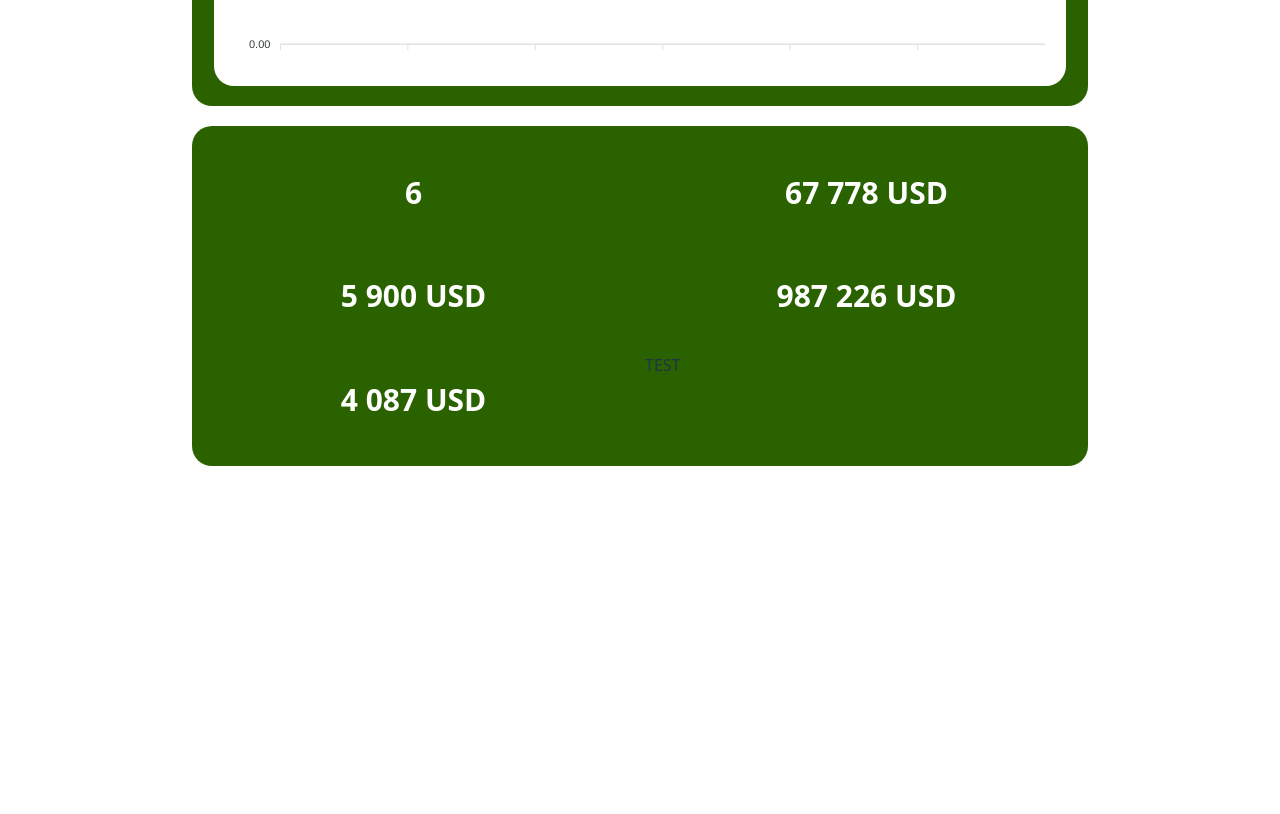
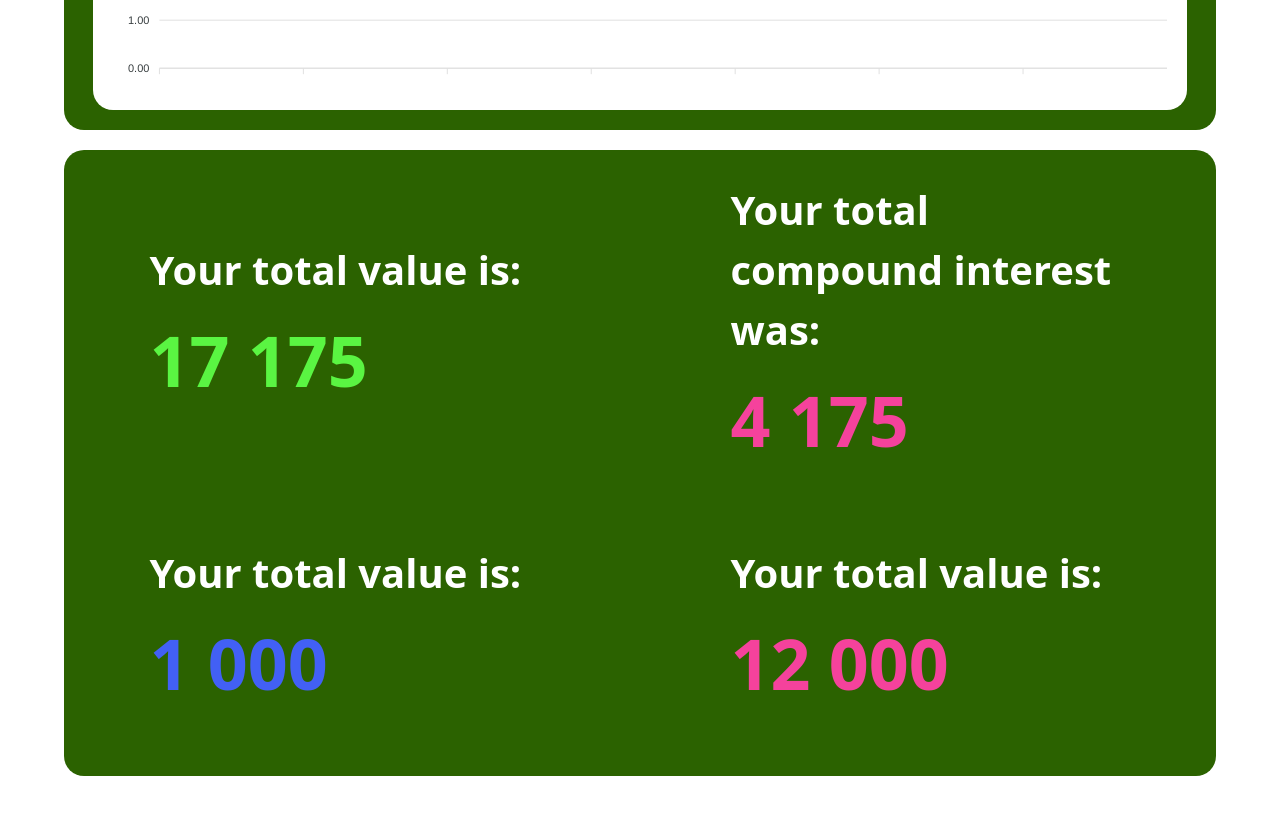
Before and after one commit to Jawen04/CompoundInterestCalc, a React (Vite) app: page / in a window 1280 px wide. Shown: the part 880-1694 px from the top of the page. Built offline with nearby package versions, Linux system fonts and the light colour scheme.

Commit message:
added result functionality

```diff
--- a/src/App.jsx
+++ b/src/App.jsx
@@ -3,10 +3,10 @@ import './App.css';
 import ApexCharts from 'react-apexcharts';
 import { CalculatorContext, CalculatorProvider } from './CalculatorContext';
 import DropDown from './components/Dropdown';
+import calculateCompoundInterest from './util/calculate';
 
 //const [coolValue, setCoolValue] = useState(0);
-const calculatorValues = {}
-calculatorValues.rentPerYear = 6
+
 
 function App() {
   return (
@@ -113,6 +113,7 @@ function SliderTitle({ SliderTitle }) {
 }
 
 function InputBox({ value, setValue, maxValue, suffix, step }) {
+
   const handleChange = (e) => {
     setValue(parseFloat(e.target.value));
   };
@@ -160,18 +161,79 @@ function ResultContainer() {
 }
 
 function ResultBox() {
+
+  const {
+    rentPerYear,
+    setRentPerYear,
+    startCapital,
+    setStartCapital,
+    savingPerMonth,
+    setSavingPerMonth,
+    savingSpan,
+    setSavingSpan,
+  } = useContext(CalculatorContext)
+
+  // calculateCompoundInterest(startCapital, savingPerMonth, rentPerYear, i);
+  const calculator = calculateCompoundInterest(startCapital, savingPerMonth, rentPerYear, savingSpan);
+
+  const titleFontSize = '40px';
+  const valueFontSize = '70px';
   return (
 
     <div className='resultBox'>
-      <div className='resultText'>{calculatorValues.rentPerYear}</div>
-      <div className='resultText'>67 778 USD</div>
-      <div className='resultText'>5 900 USD</div>
-      <div className='resultText'>987 226 USD</div>
-      <div className='resultText'>4 087 USD</div>
-      <div
-      className='testBtn'
-      onClick={() => {calculatorValues.rentPerYear = 999; console.log(calculatorValues.rentPerYear)}}
-      > TEST</div>
+      <div className='resultText'>
+        <div style={{
+          display: 'flex',
+          flexDirection: 'column',
+          alignItems: 'flex-start',
+          textAlign: 'left',
+          gap: '8px' // or '0.5rem', '10px', etc.
+        }}>
+        <h3 style = {{fontSize:titleFontSize, width:'400px'}}>Your total value is:</h3>
+        <h1 style = {{fontSize:valueFontSize, color:'#5af542'}}>{calculator.total.toFixed(0).replace(/\B(?=(\d{3})+(?!\d))/g, " ")} </h1>
+        </div>
+      </div>
+      <div className='resultText'>
+        <div style={{
+          display: 'flex',
+          flexDirection: 'column',
+          alignItems: 'flex-start',
+          textAlign: 'left',
+          gap: '8px' // or '0.5rem', '10px', etc.
+        }}>
+        <h3 style = {{fontSize:titleFontSize, width:'400px'}}>Your total compound interest was:</h3>
+        <h1 style = {{fontSize:valueFontSize, color:'#f5429c'}}>{calculator.growth.toFixed(0).replace(/\B(?=(\d{3})+(?!\d))/g, " ")}</h1>
+        </div>
+      </div>
+      <div className='resultText'>
+        <div style={{
+          display: 'flex',
+          flexDirection: 'column',
+          alignItems: 'flex-start',
+          textAlign: 'left',
+          gap: '8px' // or '0.5rem', '10px', etc.
+        }}>
+        <h3 style = {{fontSize:titleFontSize, width:'400px'}}>Your total value is:</h3>
+        <h1 style = {{fontSize:valueFontSize, color:'#4260f5'}}>{startCapital.toFixed(0).replace(/\B(?=(\d{3})+(?!\d))/g, " ")}</h1>
+        </div>
+      </div>
+      <div className='resultText'>
+        <div style={{
+          display: 'flex',
+          flexDirection: 'column',
+          alignItems: 'flex-start',
+          textAlign: 'left',
+          gap: '8px' // or '0.5rem', '10px', etc.
+        }}>
+        <h3 style = {{fontSize:titleFontSize, width:'400px'}}>Your total value is:</h3>
+        <h1 style = {{fontSize:valueFontSize, color:'#f5429c'}}>{calculator.accumulatedSavings.toFixed(0).replace(/\B(?=(\d{3})+(?!\d))/g, " ")}</h1>
+        </div>
+      </div>
+
+
+
+
+
     </div>
 
 
--- a/src/CalculatorContext.jsx
+++ b/src/CalculatorContext.jsx
@@ -1,5 +1,9 @@
 import { createContext, useState } from 'react';
 import calculateCompoundInterest from './util/calculate';
+
+
+
+let calculatorResult = []
 
 export const CalculatorContext = createContext();
 
@@ -8,6 +12,7 @@ export const CalculatorProvider = ({ children }) => {
   const [startCapital, setStartCapital] = useState(1000);
   const [savingPerMonth, setSavingPerMonth] = useState(100);
   const [savingSpan, setSavingSpan] = useState(10);
+  const [currency, setCurrency] = useState('SEK');
   const [chartData, setChartData] = useState({
     series: [{
       name: 'Investment Value',
@@ -81,6 +86,7 @@ const handleUpdateChart = () => {
     console.log(`Year: ${i}, Value: ${value}`);
   }
 
+
   setChartData(prev => ({
     ...prev,
     series: [{
@@ -97,6 +103,11 @@ const handleUpdateChart = () => {
   }));
 };
 
+
+
+
+
+
   return (
     <CalculatorContext.Provider
       value={{
@@ -110,6 +121,7 @@ const handleUpdateChart = () => {
         setSavingSpan,
         handleUpdateChart,
         chartData,
+        currency
       }}
     >
       {children}
@@ -123,6 +135,4 @@ const handleUpdateChart = () => {
 
 
 
-
-
 export default CalculatorProvider;
--- a/src/index.css
+++ b/src/index.css
@@ -7,6 +7,7 @@
 :root {
   --primary-border-radius: 20px;
   --primary-color: #2b6200;
+  --component-width: 90%;
   font-synthesis: none;
   text-rendering: optimizeLegibility;
   -webkit-font-smoothing: antialiased;
@@ -73,7 +74,7 @@ body {
 .inputValuesContainer {
   display: flex;
   background-color: var(--primary-color);
-  min-width: 70%;
+  min-width: var(--component-width);
   min-height: auto;
   border-radius: var(--primary-border-radius);
   padding: 40px;
@@ -102,7 +103,7 @@ body {
 
 .inputField {
 
-  width: 70%;
+  width: var(--component-width);
 }
 
 .sliderTitle {
@@ -118,7 +119,7 @@ body {
   align-items: center;
   padding-top: 20px;
   padding-bottom: 20px;
-  width: 70%;
+  width: var(--component-width);
   background-color: var(--primary-color);
   border-radius: var(--primary-border-radius);
 }
@@ -135,9 +136,9 @@ body {
   display: flex;
   justify-content: center;
   align-items: center;
-  padding-top: 20px;
-  padding-bottom: 20px;
-  width: 70%;
+  padding-top: 30px;
+
+  width: var(--component-width);
   background-color: var(--primary-color);
   border-radius: var(--primary-border-radius);
   margin-top: 20px;
@@ -146,10 +147,11 @@ body {
 .resultBox {
   display: grid;
   grid-template-columns: 1fr 1fr; /* 2 columns */
-  grid-template-rows: 1fr 1fr 1fr; /* 3 rows */
+  grid-template-rows: 1fr 1fr; /* 3 rows */
   gap: 10px; /* space between items */
-  height: 300px; /* adjust as needed */
+  height: auto; /* adjust as needed */
   width: 100%; /* or specific width */
+
 }
 
 
@@ -157,17 +159,15 @@ body {
   display: flex;
   align-items: center;
   justify-content: center;
-  padding: 10px;
   font-size: 30px;
   font-weight: bold;
   color: white;
 
 
+
 }
 
-.resultText:last-child {
-  border-right: none;
-}
+
 
 .inputField:focus {
   border-color: var(--primary-color);
@@ -180,7 +180,7 @@ body {
   align-items: center;
   justify-content: center;
   padding: 10px;
-  width: 70%;
+  width: var(--component-width);
   background-color: var(--primary-color);
   border-radius: var(--primary-border-radius);
   cursor: pointer;
```
